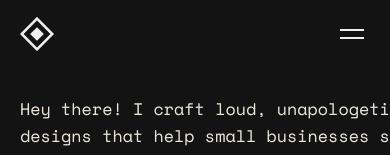
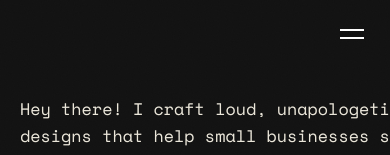
Before and after one commit to mayakenzua/MyPortfolio, a plain HTML site: page index.html in a window 390 px wide. Shown: the top 155 px of the page. Drawn offline with nearby package versions, Linux system fonts and the light colour scheme.

Commit message:
updating

```diff
--- a/index.html
+++ b/index.html
@@ -16,12 +16,6 @@
 
   <!-- NAV -->
   <header class="site-header" id="top">
-    <a href="#top" class="logo" aria-label="Home">
-      <svg viewBox="0 0 40 40" width="34" height="34" aria-hidden="true">
-        <path d="M20 2 L38 20 L20 38 L2 20 Z" fill="none" stroke="currentColor" stroke-width="3"/>
-        <path d="M20 12 L28 20 L20 28 L12 20 Z" fill="currentColor"/>
-      </svg>
-    </a>
     <button class="menu-toggle" aria-expanded="false" aria-controls="nav" aria-label="Toggle menu">
       <span></span><span></span>
     </button>
--- a/style.css
+++ b/style.css
@@ -58,6 +58,8 @@ img, svg { display: block; max-width: 100%; }
   background: currentColor; transition: width .3s;
 }
 .nav a:hover::after, .nav a.active::after { width: 100%; }
+.nav { margin-left: auto; }
+.menu-toggle { margin-left: auto; }
 .menu-toggle { display: none; background: none; border: 0; width: 36px; height: 36px; position: relative; cursor: pointer; }
 .menu-toggle span { position: absolute; left: 6px; right: 6px; height: 2px; background: #fff; transition: transform .3s, top .3s; }
 .menu-toggle span:first-child { top: 13px; }
@@ -275,7 +277,10 @@ img, svg { display: block; max-width: 100%; }
 
 /* Responsive */
 @media (max-width: 860px) {
-  .menu-toggle { display: block; }
+  .menu-toggle {
+    position: relative;       /* required, or z-index does nothing */
+    z-index: 2;               /* button sits above the overlay */
+    display: block; }
   .nav {
     position: fixed; inset: 0; background: var(--ink); mix-blend-mode: normal;
     flex-direction: column; justify-content: center; align-items: flex-start;
@@ -283,7 +288,9 @@ img, svg { display: block; max-width: 100%; }
     transform: translateY(-100%); transition: transform .4s;
   }
   .nav.open { transform: none; }
-  .site-header { z-index: 60; }
+  .site-header {
+    mix-blend-mode: normal;
+    z-index: 60; }
   .hero { grid-template-columns: 1fr; padding-top: 6rem; }
   .hero-visual { grid-column: 1; grid-row: 3; justify-self: start; }
   .hero-title { grid-row: 2; }
```
